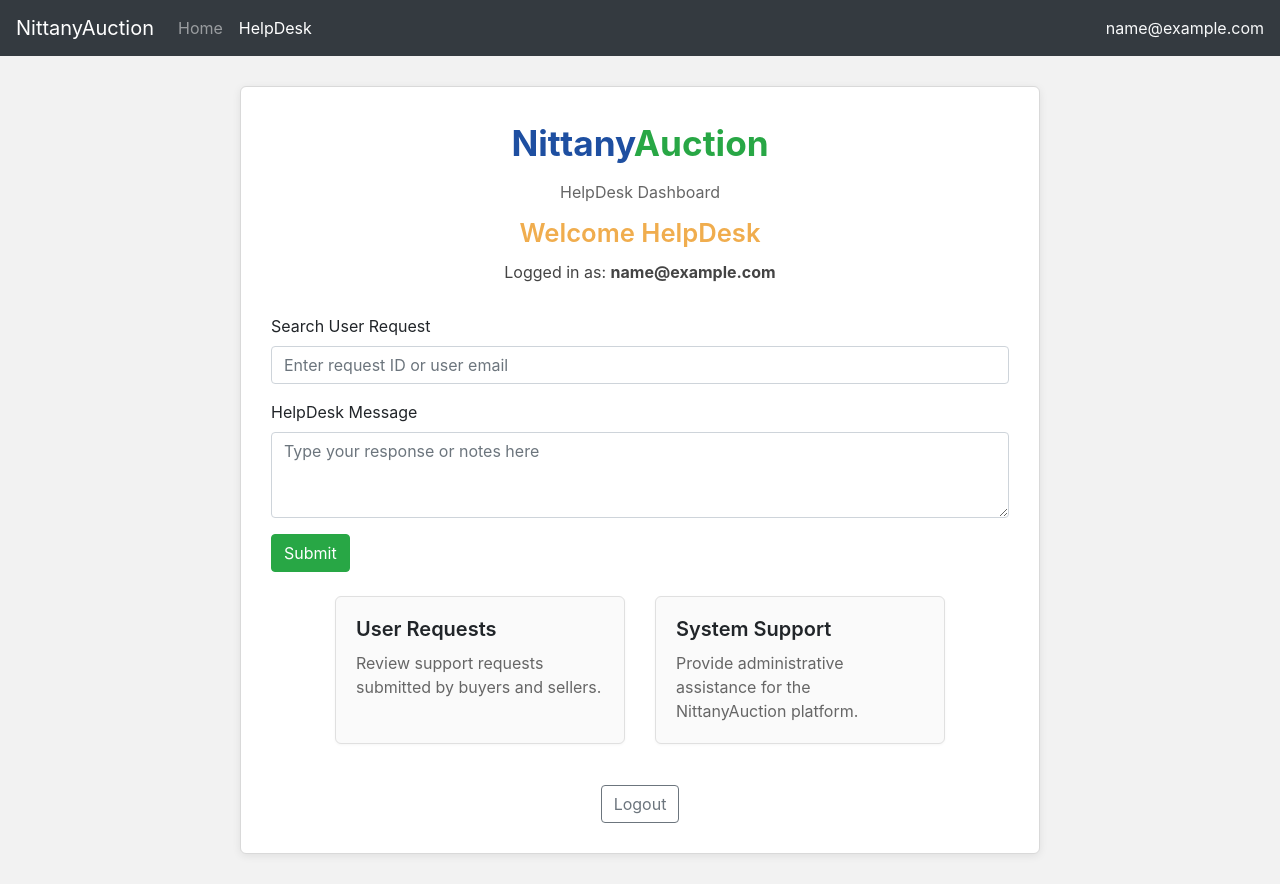
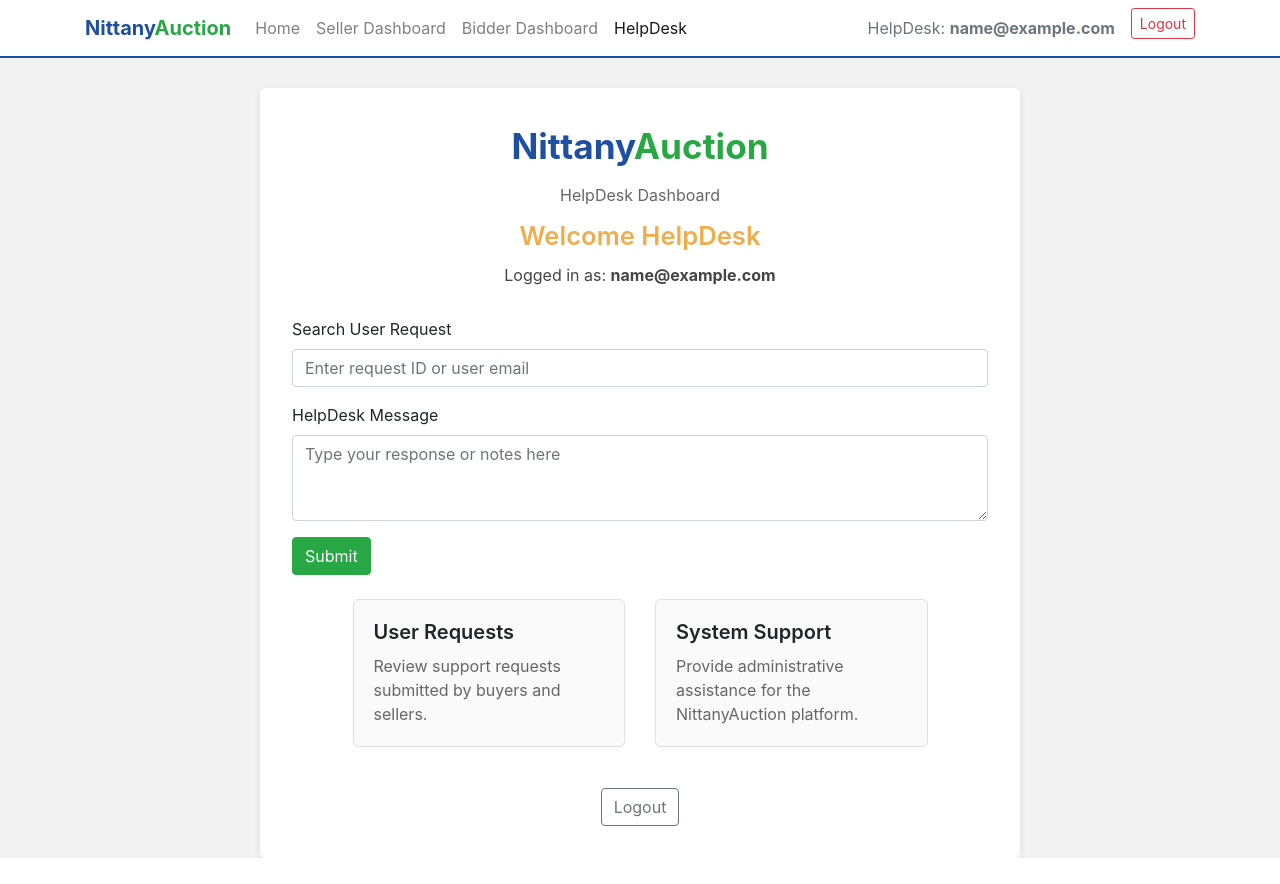
Before and after one commit to Unknowncoder2003/brain_not_found-431w-project, a Flask app: template templates/helpdesk.html in a window 1280 px wide. After the commit the page ends 858 px from the top, so only its background shows below. Run offline with Flask 3, Linux system fonts and the light colour scheme; the template is opened without the code that fills it: most values are stand-ins (such as "Sample title", 1, 10 or a date in 2020); some libraries are stand-ins or nearby versions.

Commit message:
Add navigation bar and placeholders to helpdesk page

```diff
--- a/templates/helpdesk.html
+++ b/templates/helpdesk.html
@@ -3,122 +3,167 @@
 <head>
 <meta charset="utf-8">
 <meta name="viewport" content="width=device-width, initial-scale=1">
-    <title>NittanyAuction HelpDesk</title>
+<title>HelpDesk Dashboard | NittanyAuction</title>
+
 <link rel="stylesheet"
 href="https://stackpath.bootstrapcdn.com/bootstrap/4.4.1/css/bootstrap.min.css"
 crossorigin="anonymous">
 
 <style>
-        body {
-            background-color: #f2f2f2;
+
+body{
+background-color:#f2f2f2;
 }
 
-        .page-wrapper {
-            min-height: calc(100vh - 56px);
-            display: flex;
-            justify-content: center;
-            align-items: center;
-            padding: 30px 0;
+.navbar{
+background-color:white;
+border-bottom:2px solid #1e4fa1;
+margin-bottom:30px;
 }
 
-        .dashboard-card {
-            width: 800px;
-            background: white;
-            border: 1px solid #d9d9d9;
-            border-radius: 6px;
-            box-shadow: 0 2px 8px rgba(0,0,0,0.08);
-            padding: 30px;
+.brand-text .nittany{
+color:#1e4fa1;
+font-weight:bold;
 }
 
-        .brand-title {
-            text-align: center;
-            font-size: 2.2rem;
-            font-weight: bold;
-            margin-bottom: 10px;
+.brand-text .auction{
+color:#28a745;
+font-weight:bold;
 }
 
-        .brand-title .nittany {
-            color: #1e4fa1;
+.dashboard-card{
+background:white;
+border-radius:6px;
+box-shadow:0 2px 8px rgba(0,0,0,0.08);
+padding:2rem;
 }
 
-        .brand-title .auction {
-            color: #28a745;
+.brand-title{
+text-align:center;
+font-size:2.2rem;
+font-weight:bold;
+margin-bottom:10px;
 }
 
-        .subtitle {
-            text-align: center;
-            color: #666;
-            margin-bottom: 10px;
+.brand-title .nittany{
+color:#1e4fa1;
 }
 
-        .welcome-title {
-            text-align: center;
-            color: #f0ad4e;
-            font-size: 1.6rem;
-            font-weight: 600;
-            margin-bottom: 8px;
+.brand-title .auction{
+color:#28a745;
 }
 
-        .user-email {
-            text-align: center;
-            color: #444;
-            margin-bottom: 30px;
+.subtitle{
+text-align:center;
+color:#666;
+margin-bottom:10px;
 }
 
-        .feature-card {
-            background: #fafafa;
-            border: 1px solid #e0e0e0;
-            border-radius: 6px;
-            padding: 20px;
-            height: 100%;
-            box-shadow: 0 1px 3px rgba(0,0,0,0.04);
+.welcome-title{
+text-align:center;
+color:#f0ad4e;
+font-size:1.6rem;
+font-weight:600;
+margin-bottom:8px;
 }
 
-        .feature-card h5 {
-            font-weight: 600;
-            margin-bottom: 10px;
+.user-email{
+text-align:center;
+color:#444;
+margin-bottom:30px;
 }
 
-        .feature-card p {
-            color: #666;
-            margin-bottom: 0;
+.feature-card{
+background:#fafafa;
+border:1px solid #e0e0e0;
+border-radius:6px;
+padding:20px;
+height:100%;
+box-shadow:0 1px 3px rgba(0,0,0,0.04);
 }
 
-        .bottom-links {
-            margin-top: 25px;
-            text-align: center;
+.feature-card h5{
+font-weight:600;
+margin-bottom:10px;
 }
+
+.feature-card p{
+color:#666;
+margin-bottom:0;
+}
+
+.bottom-links{
+margin-top:25px;
+text-align:center;
+}
+
 </style>
 </head>
 
 <body>
 
-<!-- Navigation Bar -->
-<nav class="navbar navbar-expand-lg navbar-dark bg-dark">
-    <a class="navbar-brand" href="/">NittanyAuction</a>
+<!-- NAVBAR -->
 
-    <button class="navbar-toggler" type="button" data-toggle="collapse" data-target="#navbarNav">
+<nav class="navbar navbar-expand-lg navbar-light">
+<div class="container">
+
+<a class="navbar-brand brand-text" href="/">
+<span class="nittany">Nittany</span><span class="auction">Auction</span>
+</a>
+
+<button class="navbar-toggler" type="button" data-toggle="collapse" data-target="#helpdeskNavbar">
 <span class="navbar-toggler-icon"></span>
 </button>
 
-    <div class="collapse navbar-collapse" id="navbarNav">
+<div class="collapse navbar-collapse" id="helpdeskNavbar">
+
 <ul class="navbar-nav mr-auto">
+
 <li class="nav-item">
 <a class="nav-link" href="/">Home</a>
 </li>
+
+<li class="nav-item">
+<a class="nav-link" href="/seller">Seller Dashboard</a>
+</li>
+
+<li class="nav-item">
+<a class="nav-link" href="/bidder">Bidder Dashboard</a>
+</li>
+
 <li class="nav-item active">
 <a class="nav-link" href="/helpdesk">HelpDesk</a>
 </li>
+
 </ul>
 
-        <span class="navbar-text text-light">
-            {{ email }}
+<ul class="navbar-nav ml-auto">
+
+<li class="nav-item">
+<span class="nav-link text-muted">
+HelpDesk: <strong>{{ email }}</strong>
 </span>
+</li>
+
+<li class="nav-item">
+<a class="btn btn-sm btn-outline-danger ml-2" href="/login">
+Logout
+</a>
+</li>
+
+</ul>
+
+</div>
 </div>
 </nav>
 
-<div class="page-wrapper">
-    <div class="dashboard-card">
+
+<div class="container">
+
+<div class="row justify-content-center">
+
+<div class="col-md-8 dashboard-card">
+
 
 <div class="brand-title">
 <span class="nittany">Nittany</span><span class="auction">Auction</span>
@@ -134,63 +179,98 @@
 Logged in as: <strong>{{ email }}</strong>
 </p>
 
-        <!-- HelpDesk form with placeholders -->
+
+<!-- HELP FORM -->
+
 <div class="mb-4">
+
 <form method="POST" action="/helpdesk">
 
 <div class="form-group">
 <label>Search User Request</label>
+
 <input type="text"
 class="form-control"
 name="request"
 placeholder="Enter request ID or user email">
+
 </div>
 
 <div class="form-group">
+
 <label>HelpDesk Message</label>
-                    <textarea class="form-control"
+
+<textarea
+class="form-control"
 name="message"
 rows="3"
 placeholder="Type your response or notes here"></textarea>
+
 </div>
 
 <button type="submit" class="btn btn-success">
 Submit
 </button>
+
 </form>
+
 </div>
+
+
+<!-- CARDS -->
 
 <div class="row justify-content-center">
 
 <div class="col-md-5 mb-3">
+
 <div class="feature-card">
+
 <h5>User Requests</h5>
+
 <p>
 Review support requests submitted by buyers and sellers.
 </p>
-                </div>
-            </div>
 
-            <div class="col-md-5 mb-3">
-                <div class="feature-card">
-                    <h5>System Support</h5>
-                    <p>
-                        Provide administrative assistance for the NittanyAuction platform.
-                    </p>
-                </div>
 </div>
 
 </div>
 
-        <div class="bottom-links">
-             <a href="/login" class="btn btn-outline-secondary">Logout</a>
+<div class="col-md-5 mb-3">
+
+<div class="feature-card">
+
+<h5>System Support</h5>
+
+<p>
+Provide administrative assistance for the NittanyAuction platform.
+</p>
+
 </div>
 
 </div>
+
 </div>
 
+
+<div class="bottom-links">
+
+<a href="/login" class="btn btn-outline-secondary">
+Logout
+</a>
+
+</div>
+
+</div>
+
+</div>
+
+</div>
+
+
 <script src="https://code.jquery.com/jquery-3.4.1.slim.min.js"></script>
+
 <script src="https://cdn.jsdelivr.net/npm/popper.js@1.16.0/dist/umd/popper.min.js"></script>
+
 <script src="https://stackpath.bootstrapcdn.com/bootstrap/4.4.1/js/bootstrap.min.js"></script>
 
 </body>
```
Lines whose indentation alone changed are shown as unchanged.
